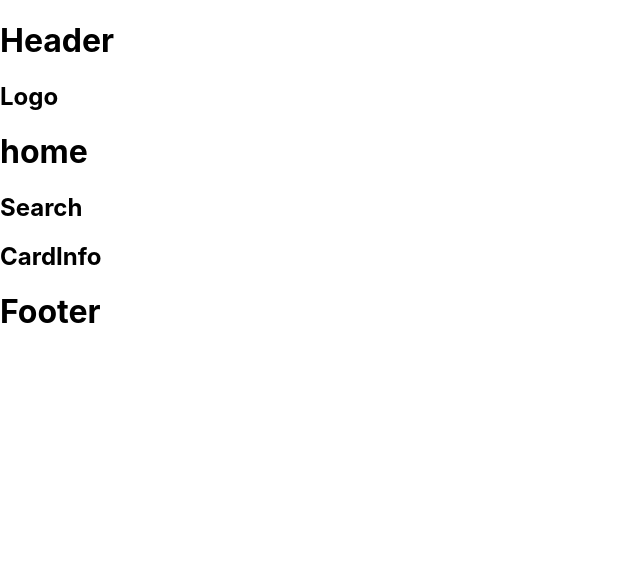
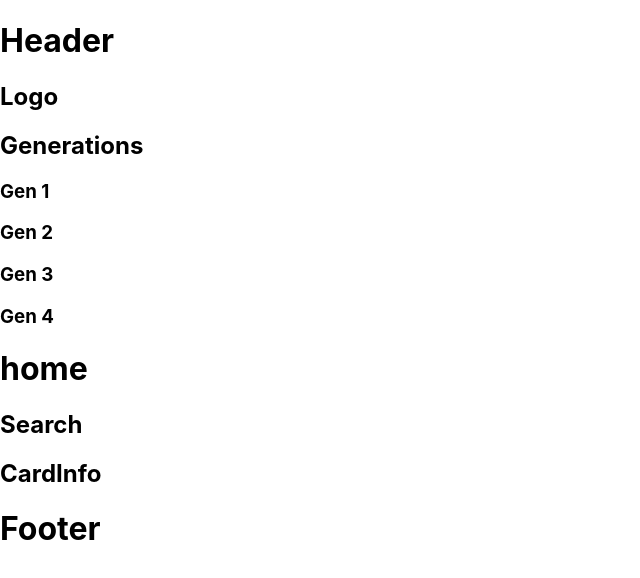
Before and after one commit to grenly-del/frontend-tp, a React (Create React App) app: page / in a window 1280 px wide. Shown: the top 578 px of the page, without its empty margins (0-640 px from the left). Built offline with nearby package versions, Linux system fonts and the light colour scheme.

Commit message:
menambahkan generations di header

```diff
--- /dev/null
+++ b/src/components/gen1/index.js
@@ -0,0 +1,7 @@
+const FirstGen = () => {
+    return(
+        <h3>Gen 1</h3>
+    )
+}
+
+export default FirstGen
--- /dev/null
+++ b/src/components/gen2/index.js
@@ -0,0 +1,7 @@
+const SecondGen = () => {
+    return(
+        <h3>Gen 2</h3>
+    )
+}
+
+export default SecondGen
--- /dev/null
+++ b/src/components/gen3/index.js
@@ -0,0 +1,7 @@
+const ThirdGen = () => {
+    return(
+        <h3>Gen 3</h3>
+    )
+}
+
+export default ThirdGen
--- /dev/null
+++ b/src/components/gen4/index.js
@@ -0,0 +1,7 @@
+const Fourth = () => {
+    return(
+        <h3>Gen 4</h3>
+    )
+}
+
+export default Fourth
--- /dev/null
+++ b/src/components/generations/index.js
@@ -0,0 +1,19 @@
+import FirstGen from "../gen1"
+import SecondGen from "../gen2"
+import ThirdGen from "../gen3"
+import FourthGen from "../gen4"
+
+
+const Generations = () => {
+    return(
+        <>
+            <h2>Generations</h2>
+            <FirstGen />
+            <SecondGen />
+            <ThirdGen />
+            <FourthGen />
+        </>
+    )
+}
+
+export default Generations
--- a/src/components/header/index.js
+++ b/src/components/header/index.js
@@ -1,3 +1,4 @@
+import Generations from "../generations";
 import Logo from "../logo";
 
 const Header = () => {
@@ -5,6 +6,7 @@ const Header = () => {
     <>
       <h1>Header</h1>
       <Logo />
+      <Generations />
     </>
   );
 };
```
